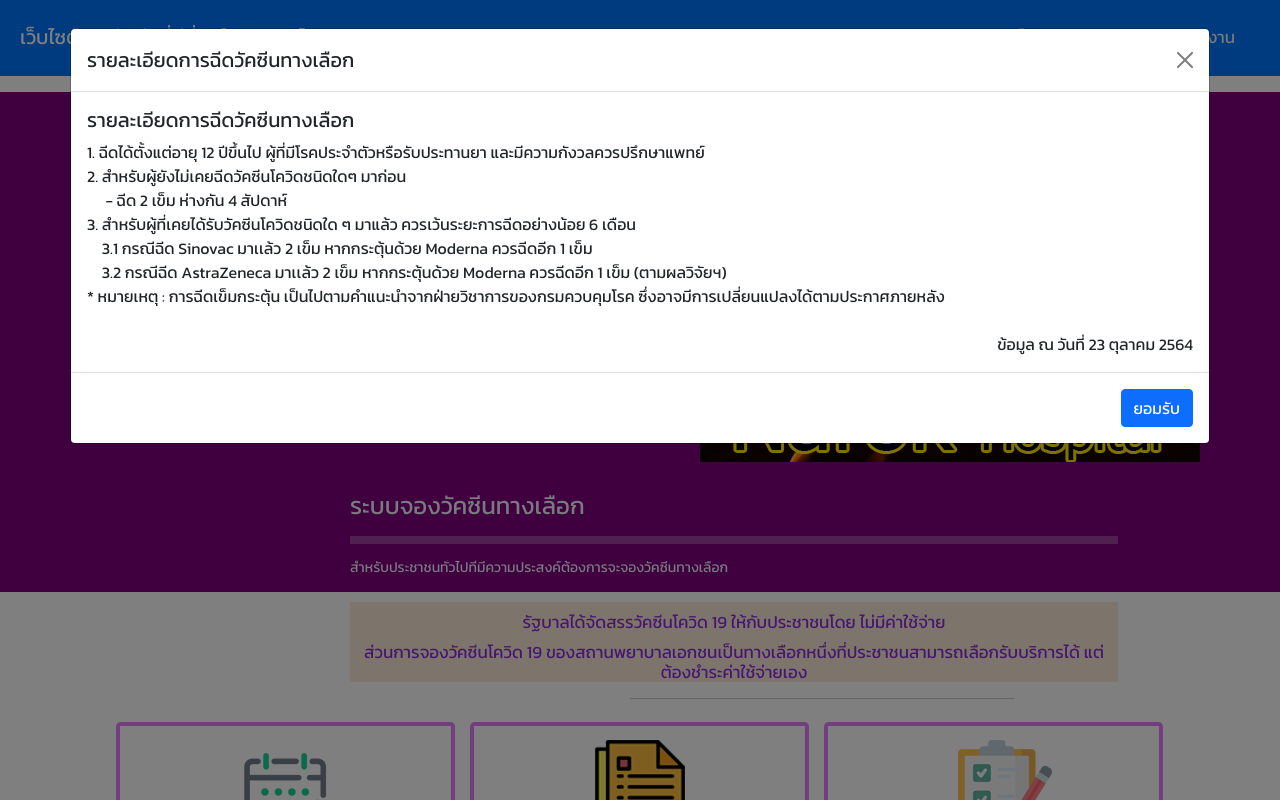
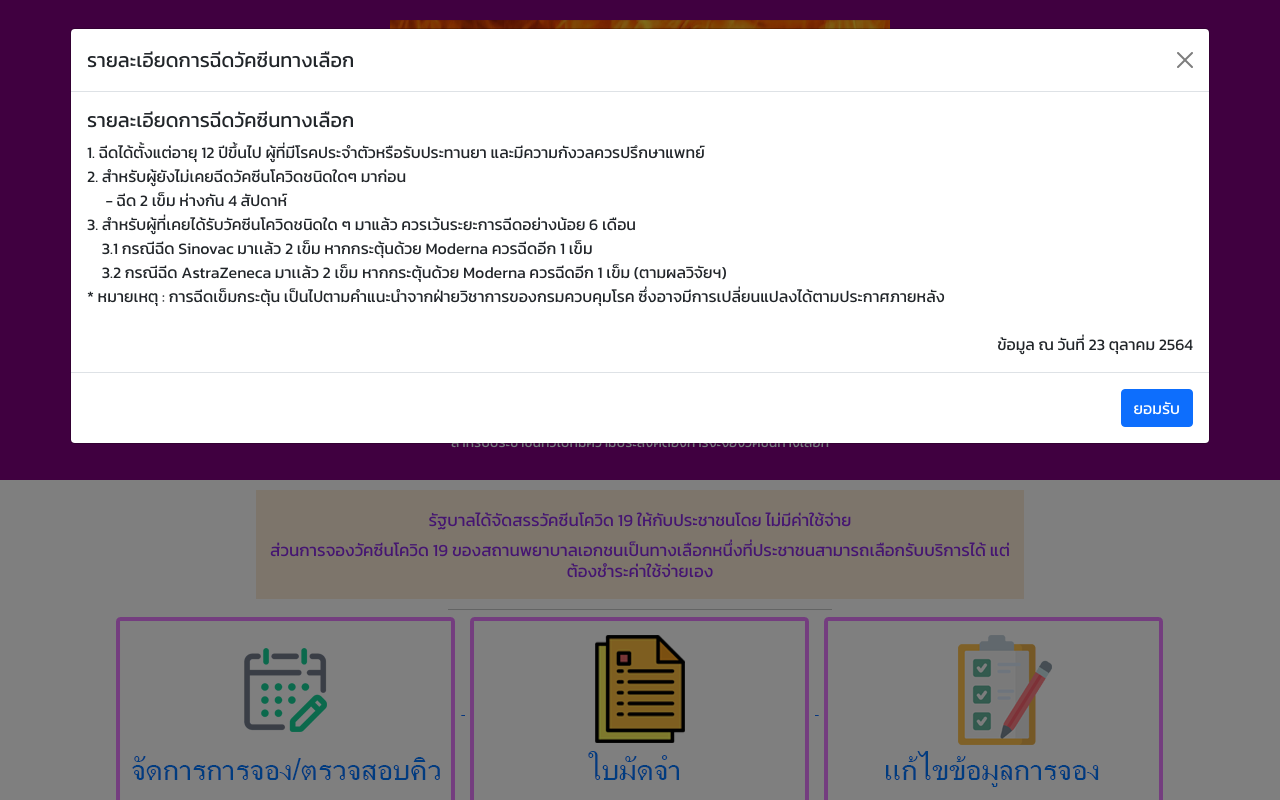
Before and after one commit to JustinzDev/reserve-vaccine, a PHP site: page /best-of-vaccine/ in a window 1280 px wide. Run offline with PHP 8.4, Linux system fonts and the light colour scheme.

Commit message:
แก้หน้าหลัก

```diff
--- a/assets/css/main.css
+++ b/assets/css/main.css
@@ -3,49 +3,47 @@
 
 * { /* Universal Selector */
     font-family: 'Kanit', sans-serif;
-    overflow: -moz-scrollbars-vertical;
-    overflow-y: scroll;
 }
 
 body{ /* Type Selector */
     margin: 0px;
-    width: 100%;
-    height: 100%;
 }
-.header-div{ /* Class Selector */
-    background-color: red;
-    width: 100%;
-    height: 100%;
-}
+
 .blackground { /* Class Selector */
-    width: 100%;
-    height: 500px;
+    margin: auto;
+    height: 480px;
     background-color: purple;
 }
-.blackground img { /* Class Selector */
-    margin-top: 70px;
-    margin-left: 700px;
+
+.blackground .image-logo{
+    text-align: center;
+    padding: 20px;
 }
-.blackground h4 {
+
+.message-logo{
+    text-align: center;
+}
+
+.message-logo h4 {
     margin-top: 30px;
-    margin-left: 350px;
     color: aliceblue;
 }
-.blackground hr {
+.message-logo hr {
+    margin: auto;
     color: white;
-    margin-left: 350px;
     width: 60%;
 }
-.blackground h5 {
-    margin-left: 350px;
+.message-logo h5 {
+    margin-top: 20px;
+    margin-bottom: 20px;
     color: aliceblue;
     font-size: 14px;
 }
 .text-blackground1 {
+    margin: auto;
     width: 60%;
-    height: 80px;
+    padding: 10px;
     background-color: antiquewhite;
-    margin-left: 350px;
     margin-top: 10px;
 }
 .text-blackground1 h5 {
@@ -58,7 +56,8 @@ body{ /* Type Selector */
     text-align: center;
 }
 .menu-blackground hr {
-    margin-left: 630px;
+    margin: auto;
+    margin-top: 10px;
     width: 30%;
 }
 .text-blackground2 {
--- a/assets/css/top-navbar.css
+++ /dev/null
@@ -1,91 +0,0 @@
-* { /* Universal Selector */
-    font-family: 'Kanit', sans-serif;
-    overflow: hidden;
-}
-
-body { /* Type Selector */
-    margin: 0;
-}
-
-.topnav { /* Class Selector */
-    background-color: #0077ff;
-}
-
-.topnav a { /* Descendant Selector */
-    float: left;
-    display: block;
-    color: #f2f2f2;
-    text-align: center;
-    padding: 25px 25px;
-    text-decoration: none;
-    font-size: 17px;
-    transition: 0.5s;
-}
-
-.topnav a:hover { /* Pseudo-Class Selector */
-    color: #77c9ff;
-    transform: scale(1.06);
-}
-
-.topnav a.active {
-    background-color: #0077ff;
-    color: white;
-}
-
-.topnav i { /* Descendant Selector */
-    display: none;
-}
-
-.topnav .right-menu{
-    float:right;
-    margin-right: 20px;
-}
-
-.topnav h1{ /* Descendant Selector */
-    position: absolute;
-    color: white;
-    font-size: 20px;
-    margin-top: 25px;
-}
-
-@media screen and (max-width: 600px) {
-
-    .topnav h1{
-        margin-top: 25px;
-        font-size: 17px;
-    }
-
-    .topnav .right-menu a {transition: 0.5s; display: none;}
-    .topnav i{
-        display: block;
-        float: right;
-        font-size: 20px;
-        padding: 25px;
-        color: white;
-    }
-
-    .topnav.responsive .right-menu {
-        margin-top: 60px;
-        position: relative;
-        transition: 0.5s;
-        background-color: #0064d6;
-    }
-
-    .topnav.responsive i {
-        position: absolute;
-        right: 0;
-        top: 0px;
-    }
-    .topnav.responsive a {
-        float: none;
-        display: block;
-        text-align: left;
-        transition: 0.5s;
-    }
-
-    .topnav .right-menu{
-        float:none;
-        margin-right: 0px;
-        transition: 0.5s;
-    }
-}
--- /dev/null
+++ b/home.php
@@ -0,0 +1,35 @@
+<!DOCTYPE html>
+<html lang="en">
+<head>
+    <meta charset="UTF-8">
+    <meta http-equiv="X-UA-Compatible" content="IE=edge">
+    <meta name="viewport" content="width=device-width, initial-scale=1.0">
+    <title>Document</title>
+</head>
+<body>
+    <div class="menu-blackground">
+        <hr>
+        <a href="#">
+            <img src="../best-of-vaccine/assets/img/menu1.png">
+        </a>
+        <a href="#">
+            <img src="../best-of-vaccine/assets/img/menu2.png">
+        </a>
+        <a href="#">
+            <img src="../best-of-vaccine/assets/img/menu3.png">
+        </a>
+        <hr>
+    </div>
+
+    <div class="text-blackground2">
+        <h2>ขอบคุณทุกท่านที่สนใจจองวัคซีนกับทางโรงพยาบาลของเรา</h2>
+        <h5>เนื่องจากขณะนี้มีผู้ให้ความสนใจจองวัคซีนครบตามจำนวนที่โรงพยาบาลคาดว่าจะได้รับจัดสรรค์จากองค์การเภสัชแล้ว ทางโรงพยาบาลจึงใคร่ขอปิด <br> การจองและช่องทางการชำระเงินทั้งหมด</h5>
+        <u>ตั้งแต่วันที่ 13 กระด้อกกระแด้กกระดาคม 2564 เวลา 12:00 น. (เที่ยง) เป็นต้นไป</u>
+        <hr>
+        <br>
+        <br>
+        <br>
+        <br>
+    </div>
+</body>
+</html>
--- a/index.php
+++ b/index.php
@@ -14,7 +14,6 @@
 
 </head>
 <body>
-    <?php include('top-navbar.php');?>
     <div id="myModal" class="modal fade" tabindex="-1">
         <div class="modal-dialog modal-dialog-scrollable modal-xl">
             <div class="modal-content">
@@ -28,47 +27,21 @@
             </div>
         </div>
     </div>
-    <div class="card-group mt-3" id="contentdata"></div>
-
     <div class="blackground">
-        <img src="../best-of-vaccine/assets/img/Nhospital.png"width="500px" height="300px">
-        <h4>ระบบจองวัคซีนทางเลือก</h4>
-        <hr size="10">
-        <h5>สำหรับประชาชนทั่วไปที่มีความประสงค์ต้องการจะจองวัคซีนทางเลือก</h5>
+        <div class="image-logo"><img src="../best-of-vaccine/assets/img/Nhospital.png"width="500px" height="300px"></div>
+        <div class="message-logo">
+            <h4>ระบบจองวัคซีนทางเลือก</h4>
+            <hr size="10">
+            <h5>สำหรับประชาชนทั่วไปที่มีความประสงค์ต้องการจะจองวัคซีนทางเลือก</h5>
+        </div>
     </div>
-
     <div class="text-blackground1">
         <h5>รัฐบาลได้จัดสรรวัคซีนโควิด 19 ให้กับประชาชนโดย ไม่มีค่าใช้จ่าย</h4>
         <h5>ส่วนการจองวัคซีนโควิด 19 ของสถานพยาบาลเอกชนเป็นทางเลือกหนึ่งที่ประชาชนสามารถเลือกรับบริการได้ แต่ต้องชำระค่าใช้จ่ายเอง</h5>
     </div>
-
-    <div class="menu-blackground">
-        <hr>
-        <a href="#">
-            <img src="../best-of-vaccine/assets/img/menu1.png">
-        </a>
-        <a href="#">
-            <img src="../best-of-vaccine/assets/img/menu2.png">
-        </a>
-        <a href="#">
-            <img src="../best-of-vaccine/assets/img/menu3.png">
-        </a>
-        <hr>
+    <div id="contentdata">
+        <?php include('home.php');?>
     </div>
-
-    <div class="text-blackground2">
-        <h2>ขอบคุณทุกท่านที่สนใจจองวัคซีนกับทางโรงพยาบาลของเรา</h2>
-        <h5>เนื่องจากขณะนี้มีผู้ให้ความสนใจจองวัคซีนครบตามจำนวนที่โรงพยาบาลคาดว่าจะได้รับจัดสรรค์จากองค์การเภสัชแล้ว ทางโรงพยาบาลจึงใคร่ขอปิด <br> การจองและช่องทางการชำระเงินทั้งหมด</h5>
-        <u>ตั้งแต่วันที่ 13 กระด้อกกระแด้กกระดาคม 2564 เวลา 12:00 น. (เที่ยง) เป็นต้นไป</u>
-        <hr>
-        <br>
-        <br>
-        <br>
-        <br>
-    </div>
-
-
-
 </body>
 <script type="text/javascript">
     $(window).on('load',function(){
```
